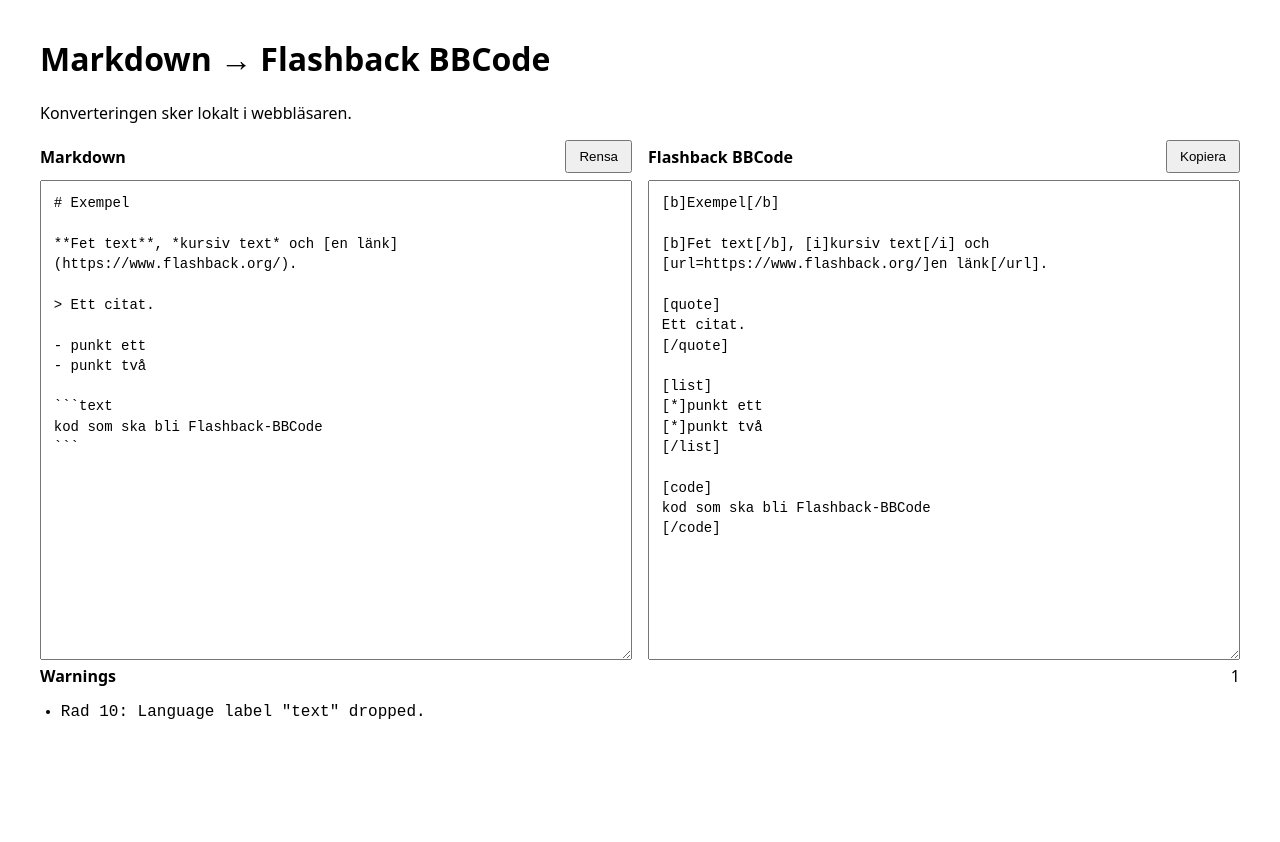
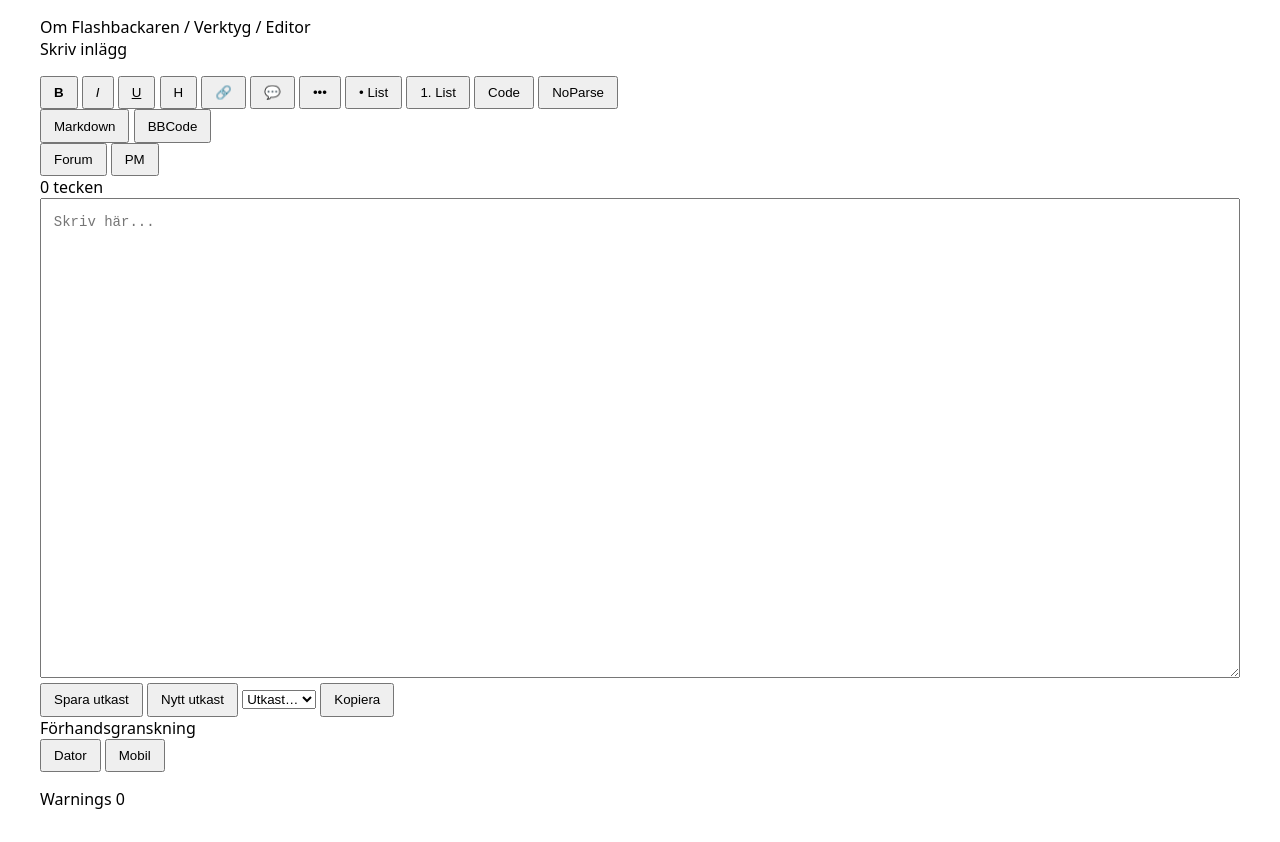
Before and after one commit to GeGGe01/flashback-markdown, a website with bundled scripts: page web/index.html in a window 1280 px wide. Before the commit the page ends 800 px from the top, so only its background shows below. Built offline with nearby package versions, Linux system fonts and the light colour scheme.

Commit message:
build flashback-style bidirectional editor shell

```diff
--- a/web/index.html
+++ b/web/index.html
@@ -3,39 +3,69 @@
 <head>
   <meta charset="utf-8">
   <meta name="viewport" content="width=device-width,initial-scale=1">
-  <title>Markdown → Flashback BBCode</title>
+  <title>Flashbackaren editor</title>
   <link rel="stylesheet" href="./style.css">
 </head>
 <body>
-  <main>
-    <header>
-      <h1>Markdown → Flashback BBCode</h1>
-      <p>Konverteringen sker lokalt i webbläsaren.</p>
-    </header>
+  <main class="page-shell">
+    <nav class="breadcrumbs">Om Flashbackaren / Verktyg / Editor</nav>
 
-    <section class="grid">
-      <article>
-        <div class="bar">
-          <strong>Markdown</strong>
-          <button id="clear">Rensa</button>
+    <section class="panel editor-panel">
+      <header class="panel-title">Skriv inlägg</header>
+
+      <div class="toolbar" aria-label="Formattering">
+        <button data-wrap="b" title="Fet"><strong>B</strong></button>
+        <button data-wrap="i" title="Kursiv"><em>I</em></button>
+        <button data-wrap="u" title="Understruken"><u>U</u></button>
+        <button data-wrap="highlight" title="Markera">H</button>
+        <button id="link-btn" title="Länk">🔗</button>
+        <button data-block="quote" title="Citat">💬</button>
+        <button data-block="spoiler" title="Spoiler">•••</button>
+        <button id="ul-btn" title="Punktlista">• List</button>
+        <button id="ol-btn" title="Numrerad lista">1. List</button>
+        <button data-block="code" title="Kod">Code</button>
+        <button data-block="noparse" title="Literal BBCode">NoParse</button>
+      </div>
+
+      <div class="editor-meta">
+        <div class="segmented" role="group" aria-label="Format">
+          <button id="mode-md" class="active">Markdown</button>
+          <button id="mode-bb">BBCode</button>
         </div>
-        <textarea id="input" spellcheck="false" placeholder="# Rubrik&#10;&#10;**fet text**"></textarea>
-      </article>
 
-      <article>
-        <div class="bar">
-          <strong>Flashback BBCode</strong>
-          <button id="copy">Kopiera</button>
+        <div class="segmented" role="group" aria-label="Typ">
+          <button id="profile-forum" class="active">Forum</button>
+          <button id="profile-pm">PM</button>
         </div>
-        <textarea id="output" spellcheck="false" readonly></textarea>
-      </article>
+
+        <span id="char-count" class="char-count">0 tecken</span>
+      </div>
+
+      <textarea id="editor" spellcheck="true" placeholder="Skriv här..."></textarea>
+
+      <div class="actions">
+        <button id="save-draft" class="primary">Spara utkast</button>
+        <button id="new-draft">Nytt utkast</button>
+        <select id="drafts" aria-label="Sparade utkast"><option value="">Utkast…</option></select>
+        <button id="copy">Kopiera</button>
+      </div>
     </section>
 
-    <section>
-      <div class="bar">
-        <strong>Warnings</strong>
-        <span id="warning-count">0</span>
+    <section class="panel preview-panel">
+      <header class="panel-title preview-title">
+        <span>Förhandsgranskning</span>
+        <div class="segmented">
+          <button id="preview-desktop" class="active">Dator</button>
+          <button id="preview-mobile">Mobil</button>
+        </div>
+      </header>
+      <div class="preview-stage desktop" id="preview-stage">
+        <article id="preview" class="flashback-post"></article>
       </div>
+    </section>
+
+    <section class="panel warnings-panel">
+      <header class="panel-title">Warnings <span id="warning-count">0</span></header>
       <ul id="warnings"></ul>
     </section>
   </main>
```
